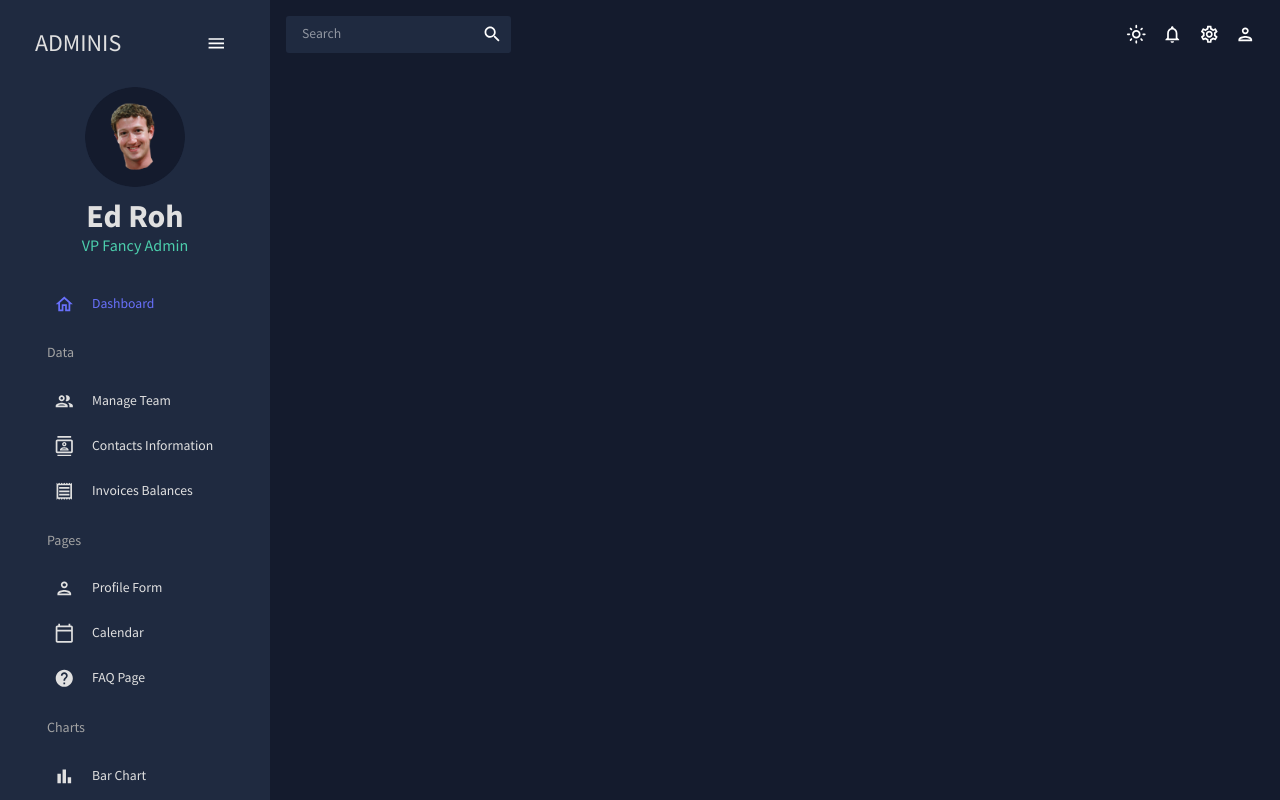
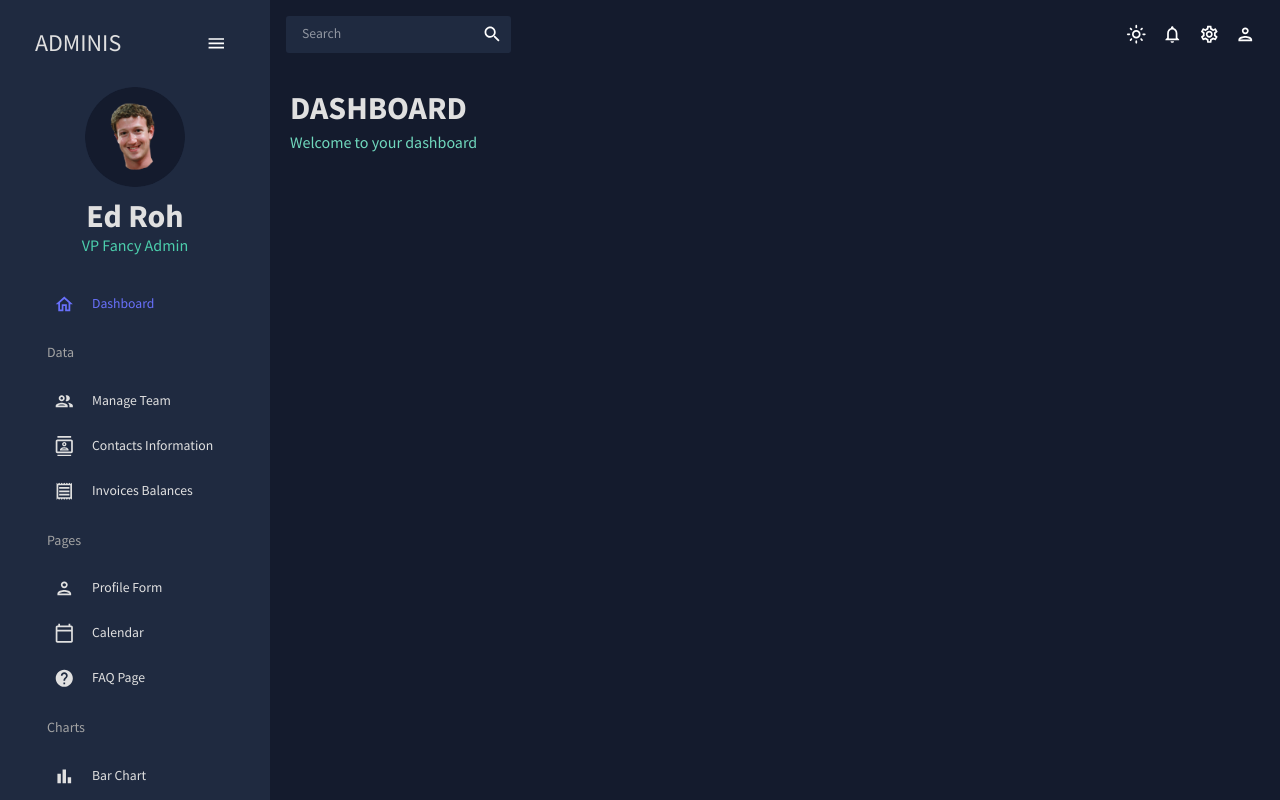
Before and after one commit to dachev1919/my-dashboard, a React (Create React App) app: page /my-dashboard in a window 1280 px wide. Built offline with nearby package versions, Linux system fonts and the light colour scheme.

Commit message:
added header

```diff
--- /dev/null
+++ b/src/common/components/header/Header.tsx
@@ -0,0 +1,31 @@
+import { FC } from 'react';
+import { Typography, Box, useTheme } from '@mui/material';
+import { tokens } from '../../../theme';
+
+interface IHeaderProps {
+	title: string;
+	subtitle: string;
+}
+
+const Header: FC<IHeaderProps> = ({ title, subtitle }) => {
+	const theme = useTheme();
+	const colors = tokens(theme.palette.mode);
+
+	return (
+		<Box mb='30px'>
+			<Typography
+				variant='h2'
+				color={colors.grey[100]}
+				fontWeight='bold'
+				sx={{ mb: '5px' }}
+			>
+				{title}
+			</Typography>
+			<Typography variant='h5' color={colors.greenAccent[400]}>
+				{subtitle}
+			</Typography>
+		</Box>
+	);
+};
+
+export default Header;
--- a/src/modules/scenes/dashboard/index.tsx
+++ b/src/modules/scenes/dashboard/index.tsx
@@ -1,10 +1,15 @@
 import { FC } from 'react';
+import Header from '../../../common/components/header/Header';
+import { Box } from '@mui/material';
 
 const Dashboard: FC = () => {
-
-  return (
-    <h1></h1>
-  );
+	return (
+		<Box m='20px'>
+			<Box display='flex' justifyContent='space-between' alignItems='center'>
+				<Header title='DASHBOARD' subtitle='Welcome to your dashboard' />
+			</Box>
+		</Box>
+	);
 };
 
 export default Dashboard;
```
